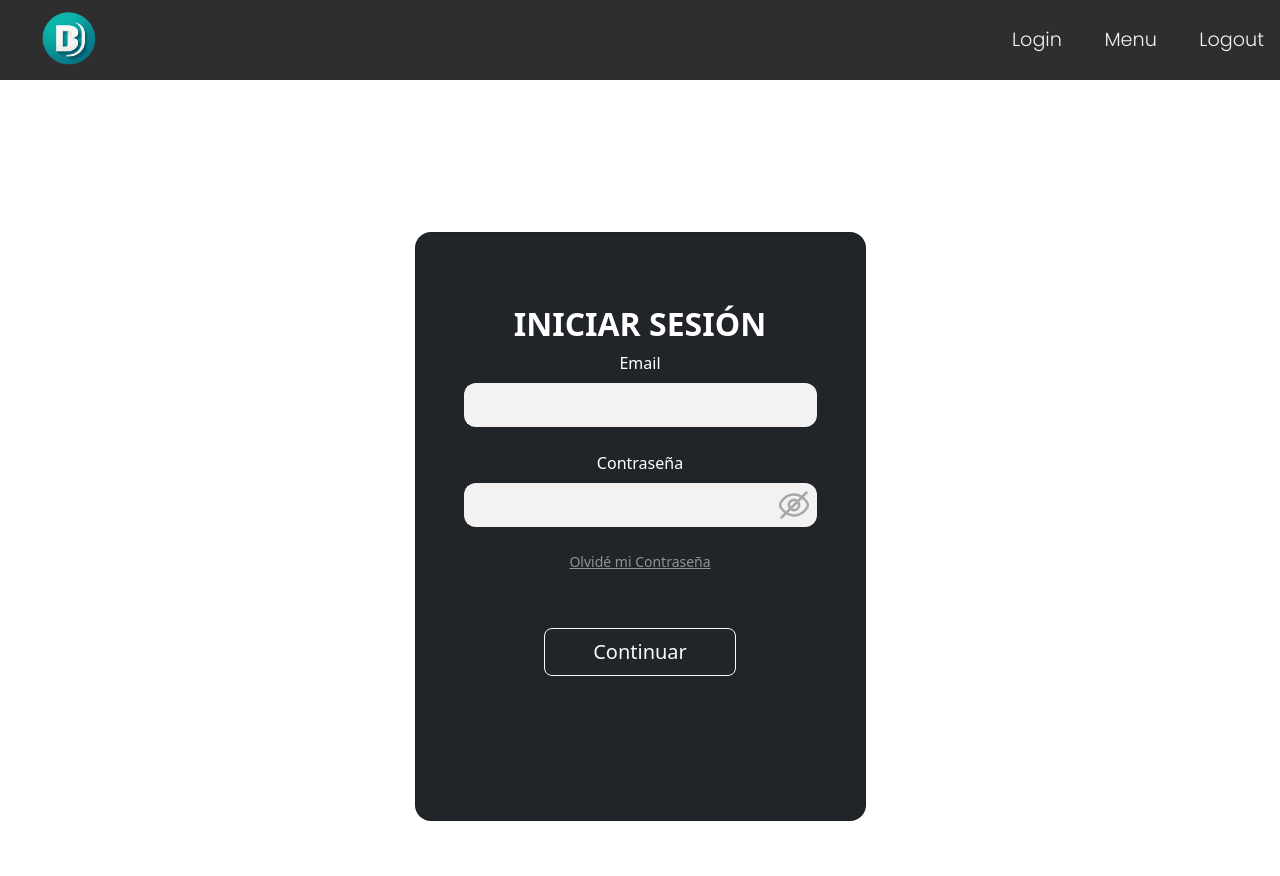
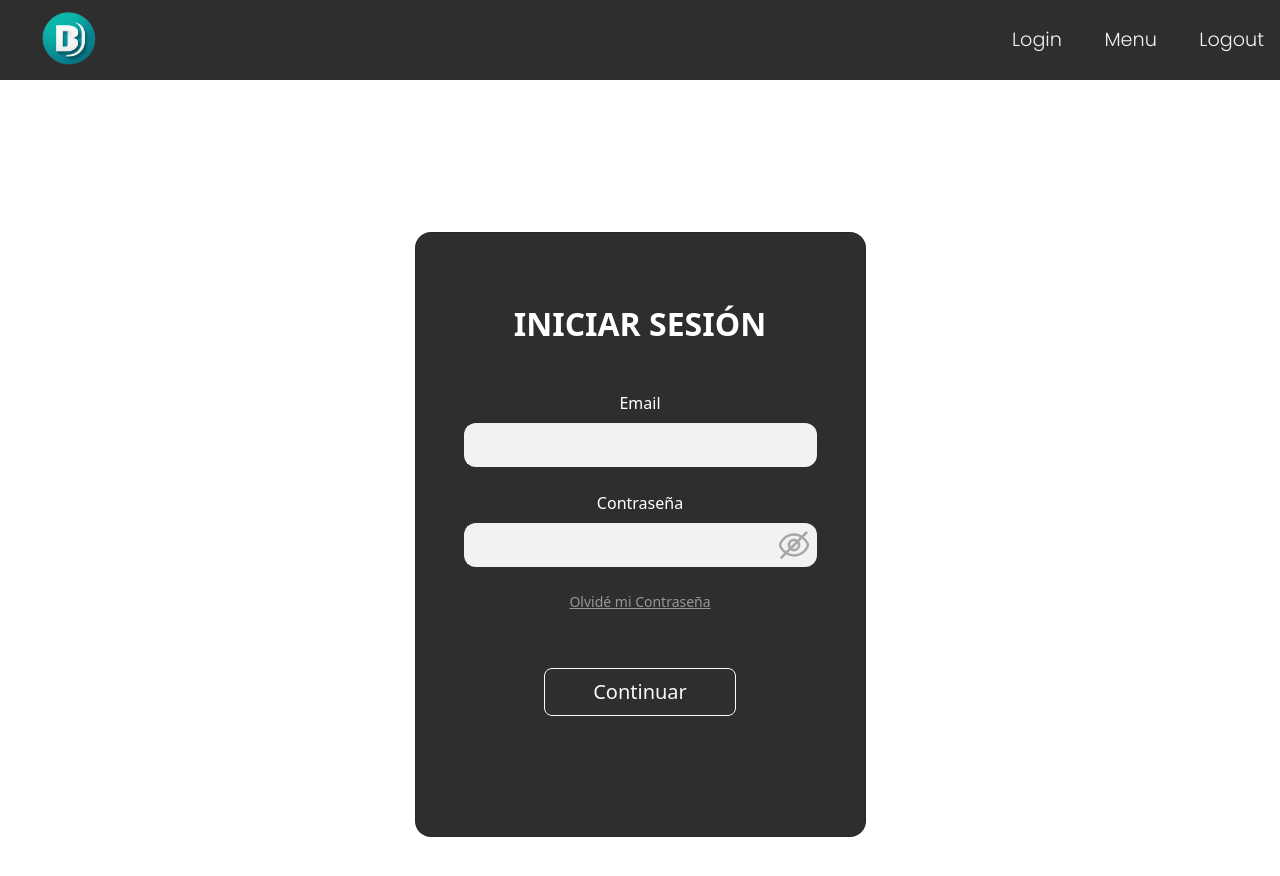
Before and after one commit to DylanselET32/becation, a React (Vite) app in the folder becation/frontend/: page / in a window 1280 px wide. Shown: the top 876 px of the page. Built offline with nearby package versions, Linux system fonts and the light colour scheme.

Commit message:
Estilos Bootstrap
Saqué algunas cosas que eran innecesarias porque no afectaban a nada.

```diff
--- a/becation/frontend/src/pages/Login.jsx
+++ b/becation/frontend/src/pages/Login.jsx
@@ -5,6 +5,7 @@ import { useState } from "react"
 
 const styleCard = {
     borderRadius: "1rem",
+    background: "#2e2e2e"
 }
 
 const initalForm = {
@@ -36,19 +37,18 @@ export default function Login (){
     }
 
     return (
-        <section className="gradient-custom section_login">
-            <div className="container py-5 ">
+        <section className="section_login">
+            <div className="container py-5">
                 <div className="row d-flex justify-content-center align-items-center h-100 ">
                     <div className="col-12 col-md-8 col-lg-6 col-xl-5 ">
-                        <form onSubmit={handleSubmit} className="card bg-dark text-white " style={styleCard}>
+                        <form onSubmit={handleSubmit} className="card text-white" style={styleCard}>
                             <div className="card-body p-5 text-center">
-                                <div className="mb-md-5 mt-md-4 pb-5">
-                                    <h2 className="fw-bold mb-2 text-uppercase">Iniciar Sesión</h2>
+                                <div className="mb-md-5 mt-md-4 pb-4">
+                                    <h2 className="fw-bold mb-5 text-uppercase">Iniciar Sesión</h2>
                                     <div className="form-outline form-white mb-4 input_container">
                                         <label className="form-label" htmlFor="typeEmail">Email</label>
                                         <div className="input_login">
                                             <input type="email" id="typeEmail" name="email" value={form.email} onChange={handleForm}/>
-
                                         </div>
                                     </div>
                                     <div className="form-outline form-white mb-4 input_container">
--- a/becation/frontend/src/stylesheets/login.css
+++ b/becation/frontend/src/stylesheets/login.css
@@ -1,9 +1,6 @@
 .section_login{
     /* background: red; */
     margin: 13vh 0 0 0;
-}
-.login_container{
-    background: red;
 }
 
 .input_login{
```
